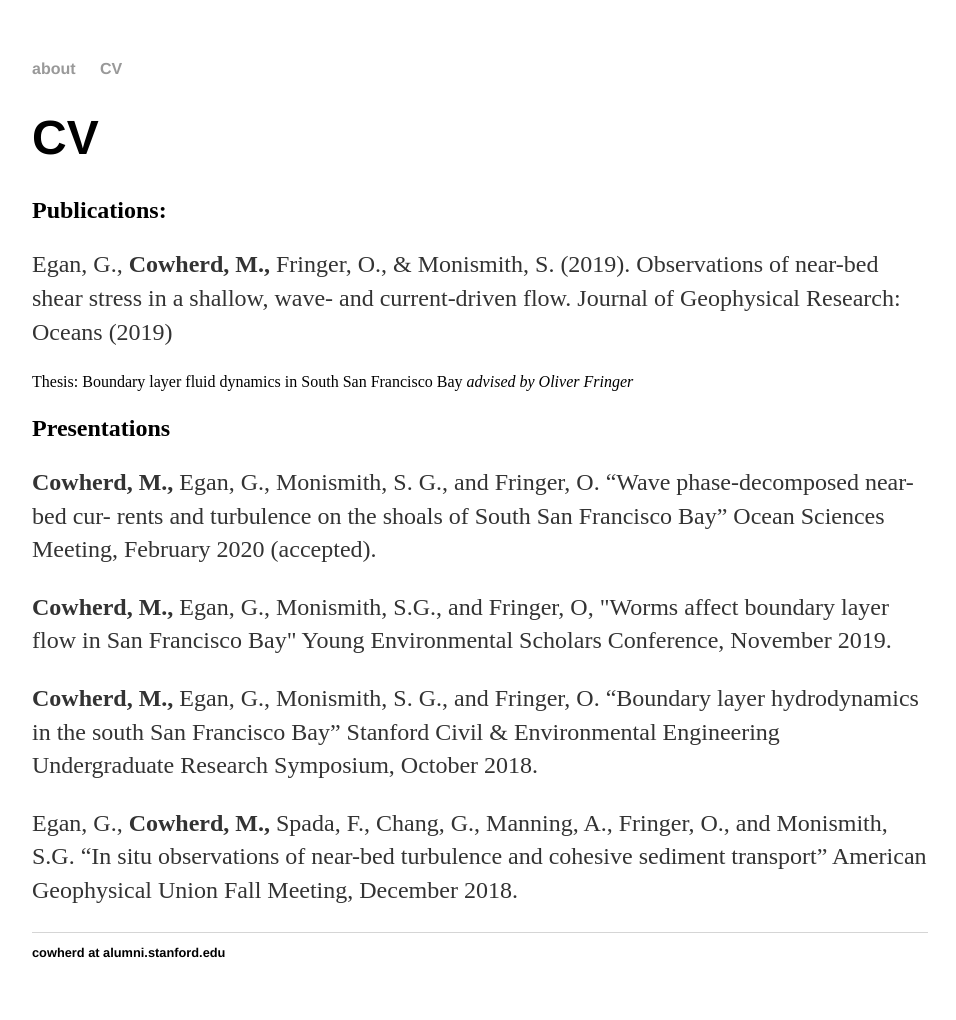
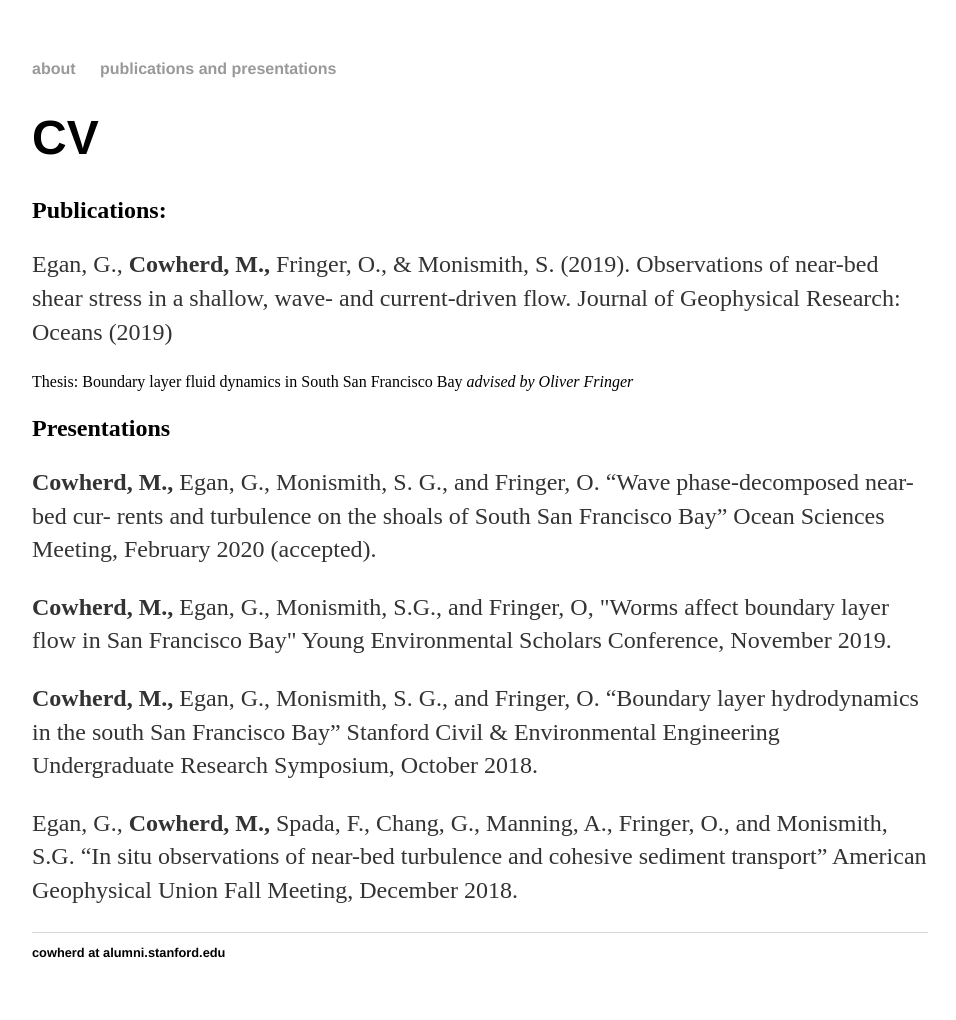
Before and after one commit to mariannecowherd/mariannecowherd.github.io, a Jekyll site: the page built from cv/index.html, in a window 1280 px wide. Shown: the whole page, without its empty margins (160-1116 px from the left). Built offline with Jekyll 4.4.1, drawn with Linux system fonts in a browser that asks for light colours.

Commit message:
Update default.html

```diff
--- a/_layouts/default.html
+++ b/_layouts/default.html
@@ -9,7 +9,7 @@
 			<nav>
 	    		<ul>
 	        		<li><a href="/">about</a></li>
-	        		<li><a href="/cv">CV</a></li>
+	        		<li><a href="/cv">publications and presentations</a></li>
 	    		</ul>
 			</nav>
 			<div class="container">
```
